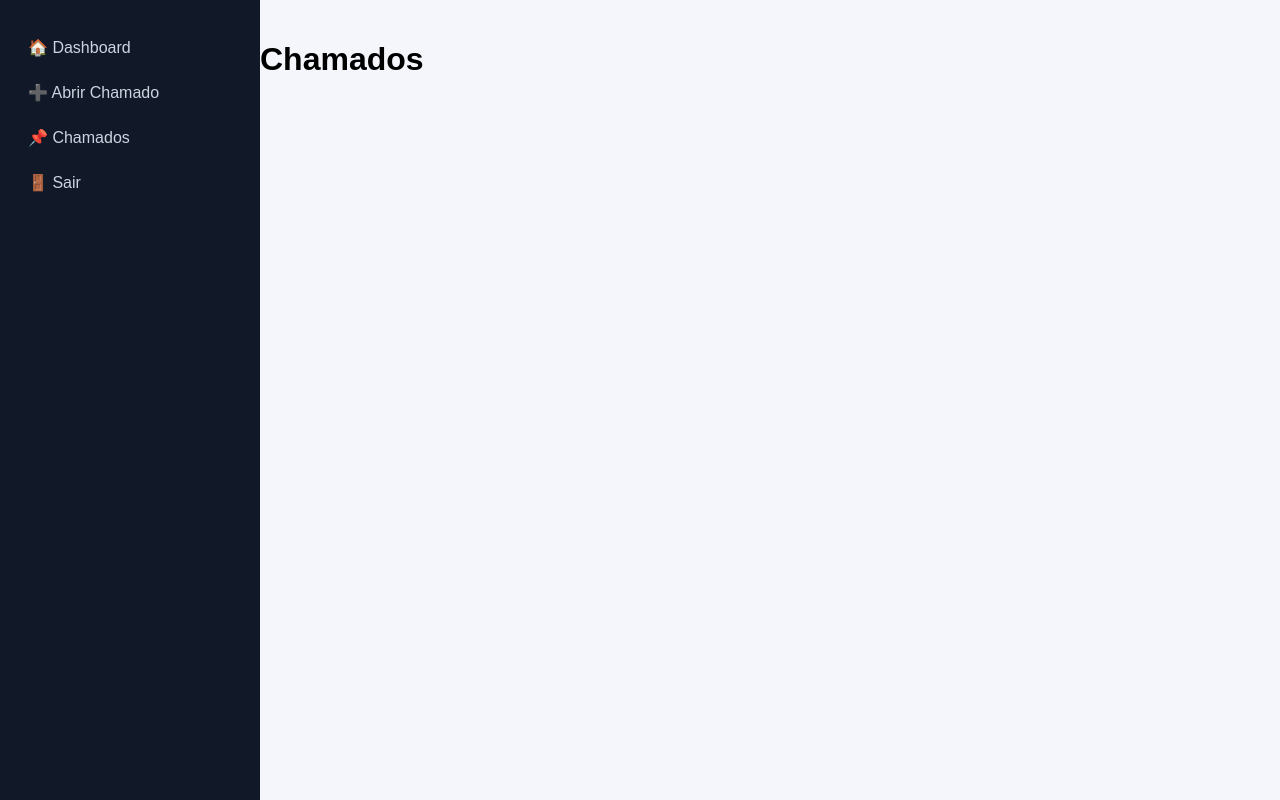
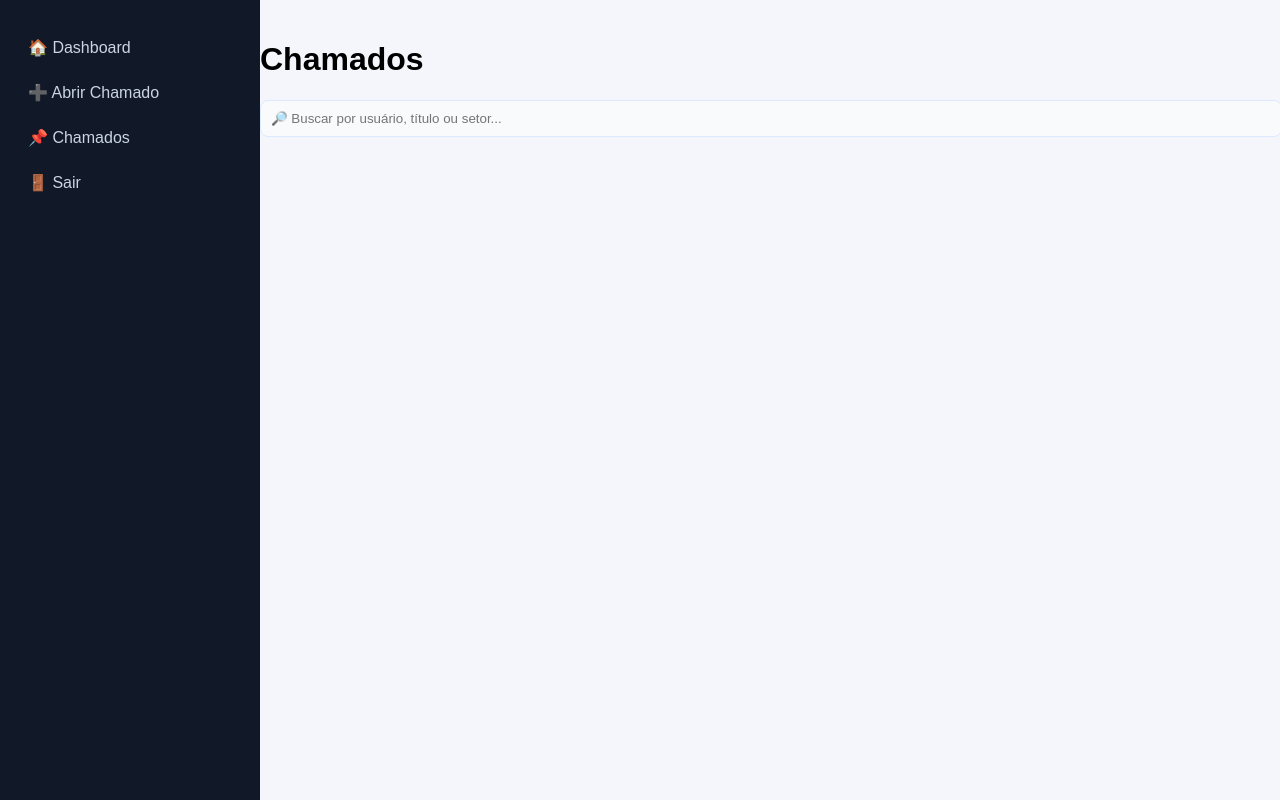
Before and after one commit to qualidadekcq-droid/sistema_chamados, a Flask app: page /chamados in a window 1280 px wide. Run offline with Flask 3, Linux system fonts and the light colour scheme; the visitor is signed in with stand-in values (Sample User, id 1); data that the repository does not hold is empty.

Commit message:
correções de layout

```diff
--- a/static/style.css
+++ b/static/style.css
@@ -290,3 +290,13 @@ td {
     background:#f9fafb;
     border:1px solid #dbeafe;
 }
+/* ========================
+   BUSCA CHAMADOS
+======================== */
+#buscarChamado{
+    width:100%;
+    max-width:none;
+    margin:10px 0 20px 0;
+    background:#f9fafb;
+    border:1px solid #dbeafe;
+}
--- a/templates/chamados.html
+++ b/templates/chamados.html
@@ -56,9 +56,14 @@ width:100%;
 
 <h1>Chamados</h1>
 
+<input type="text"
+       id="buscarChamado"
+       placeholder="🔎 Buscar por usuário, título ou setor..."
+       onkeyup="filtrarChamados()">
+
 {% for c in chamados %}
 
-<div class="card">
+<div class="card item-chamado">
 
 <h3>#{{ c.id[:8] }} - {{ c.titulo }}</h3>
 
@@ -134,5 +139,17 @@ width:100%;
 
 </div>
 
+<script>
+function filtrarChamados() {
+    let input = document.getElementById("buscarChamado").value.toLowerCase();
+    let itens = document.querySelectorAll(".item-chamado");
+
+    itens.forEach(item => {
+        let texto = item.innerText.toLowerCase();
+        item.style.display = texto.includes(input) ? "" : "none";
+    });
+}
+</script>
+
 </body>
 </html>
```
